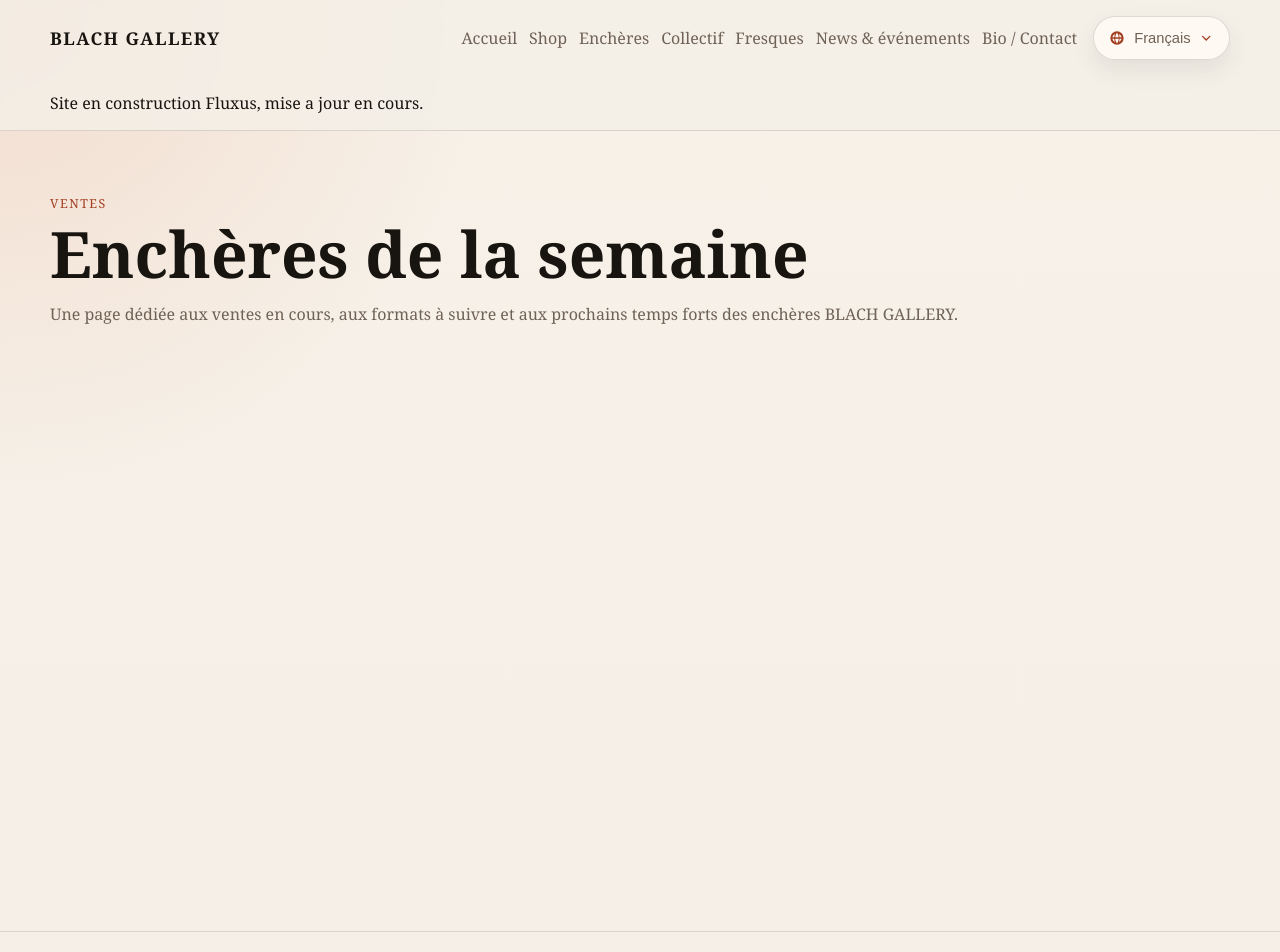
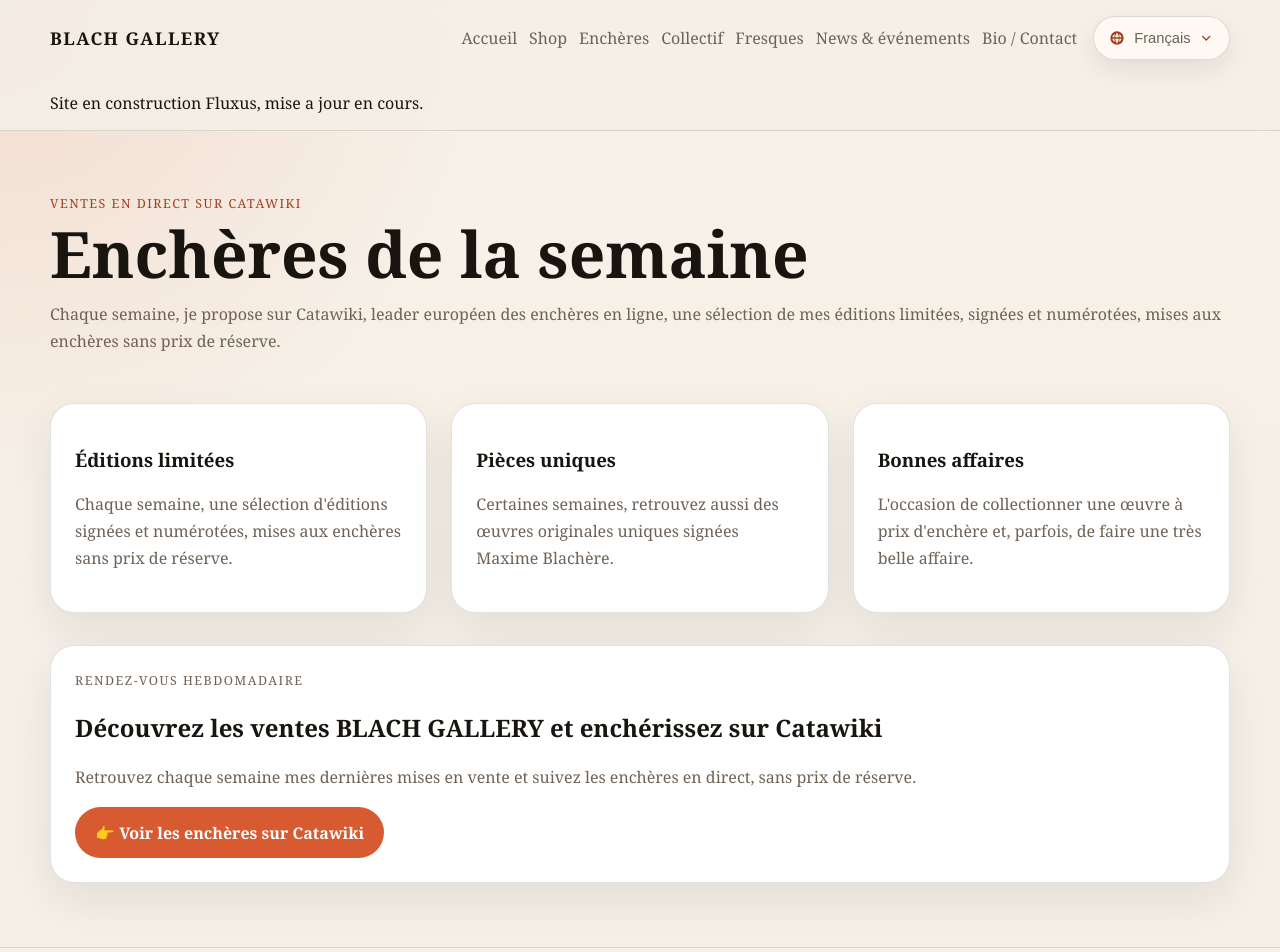
Before and after one commit to blachgallery-coder/blach-gallery, a Next.js app: page /encheres-de-la-semaine in a window 1280 px wide. Shown: the top 952 px of the page. Built offline with nearby package versions, Linux system fonts and the light colour scheme.

Commit message:
Refonte du contenu de la page Enchères de la semaine
Ajoute le texte de presentation Catawiki, trois points cles (editions
limitees, pieces uniques, bonnes affaires) et un CTA vers la page
Catawiki BLACH GALLERY.

```diff
--- a/app/encheres-de-la-semaine/page.tsx
+++ b/app/encheres-de-la-semaine/page.tsx
@@ -1,17 +1,57 @@
 import type { Metadata } from "next";
 import { ContentPageShell } from "@/components/content-page-shell";
 
+const catawikiUrl = "https://www.catawiki.com/fr/u/7440221-blachgallery";
+
+const auctionHighlights = [
+  {
+    title: "Éditions limitées",
+    text: "Chaque semaine, une sélection d'éditions signées et numérotées, mises aux enchères sans prix de réserve."
+  },
+  {
+    title: "Pièces uniques",
+    text: "Certaines semaines, retrouvez aussi des œuvres originales uniques signées Maxime Blachère."
+  },
+  {
+    title: "Bonnes affaires",
+    text: "L'occasion de collectionner une œuvre à prix d'enchère et, parfois, de faire une très belle affaire."
+  }
+];
+
 export const metadata: Metadata = {
   title: "Enchères de la semaine street art",
-  description: "Suivez les enchères de la semaine et les ventes en cours liées à BLACH GALLERY."
+  description: "Suivez les enchères de la semaine et les ventes en cours liées à BLACH GALLERY sur Catawiki."
 };
 
 export default function EncheresDeLaSemainePage() {
   return (
     <ContentPageShell
-      eyebrow="Ventes"
+      eyebrow="Ventes en direct sur Catawiki"
       title="Enchères de la semaine"
-      description="Une page dédiée aux ventes en cours, aux formats à suivre et aux prochains temps forts des enchères BLACH GALLERY."
-    />
+      description="Chaque semaine, je propose sur Catawiki, leader européen des enchères en ligne, une sélection de mes éditions limitées, signées et numérotées, mises aux enchères sans prix de réserve."
+    >
+      <div className="split-grid">
+        {auctionHighlights.map((item) => (
+          <div key={item.title} className="info-card">
+            <h3>{item.title}</h3>
+            <p>{item.text}</p>
+          </div>
+        ))}
+      </div>
+
+      <div className="info-card">
+        <p className="eyebrow">Rendez-vous hebdomadaire</p>
+        <h2>Découvrez les ventes BLACH GALLERY et enchérissez sur Catawiki</h2>
+        <p>
+          Retrouvez chaque semaine mes dernières mises en vente et suivez les enchères en direct, sans prix de
+          réserve.
+        </p>
+        <div className="hero-actions">
+          <a href={catawikiUrl} className="button" target="_blank" rel="noreferrer">
+            👉 Voir les enchères sur Catawiki
+          </a>
+        </div>
+      </div>
+    </ContentPageShell>
   );
 }
```
